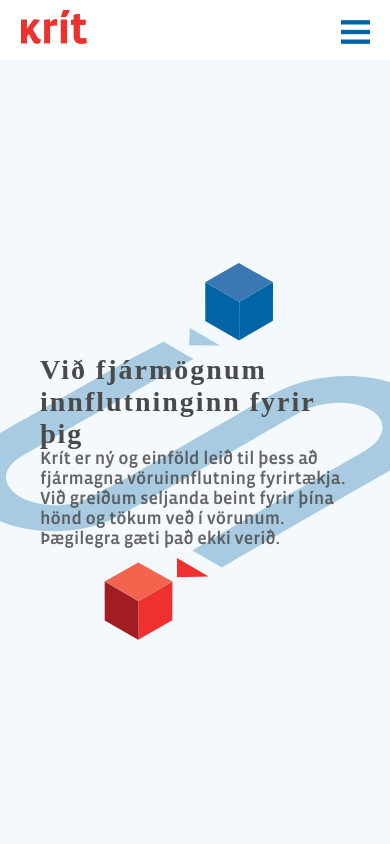
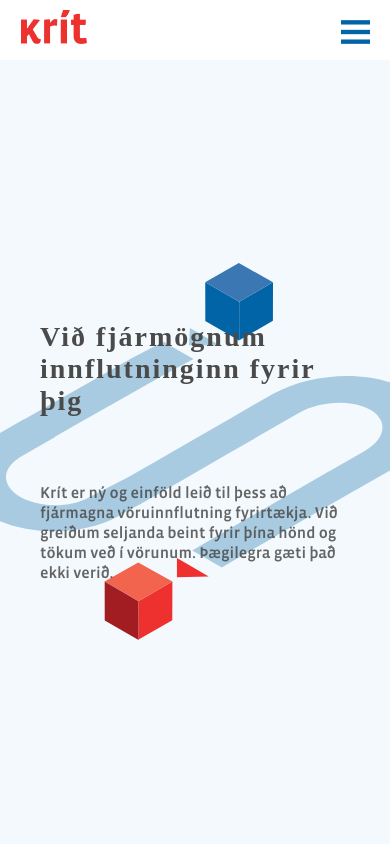
Before and after one commit to agirmar92/KritWeb, an Angular app: page / in a window 390 px wide. Shown: the top 844 px of the page. Built offline with nearby package versions, Linux system fonts and the light colour scheme; a web font is replaced by a local one; what ng2-scroll-to would draw is missing.

Commit message:
more responsive changes

```diff
--- a/src/app/content-section/content-section.component.css
+++ b/src/app/content-section/content-section.component.css
@@ -180,10 +180,12 @@ p.bold {
 
     p {
         margin: 0;
+        font-size: 16px;
     }
 
     p.bold {
         margin-bottom: 16px;
+        font-size: 18px;
     }
 
     .krit-content-box {
--- a/src/app/header/header.component.css
+++ b/src/app/header/header.component.css
@@ -61,25 +61,28 @@ p {
         display: none;
     }
 
-    h1 {
-        font-size: 28px;
-        line-height: 32px;
-        text-align: left;
-        margin: 0 40px;
-    }
-
-    p {
-        font-size: 18px;
-        line-height: 20px;
-        text-align: left;
-        margin: 0 40px;
-    }
-
     .krit-header {
         min-height: 0;
         height: calc(100% - 60px);
         margin-top: 60px;
         background-size: 90% !important;
+    }
+}
+
+/* For screens 550px wide or smaller */
+@media (max-width: 550px) {
+    h1 {
+        font-size: 28px;
+        line-height: 32px;
+        text-align: left;
+        margin: 0 40px 67px 40px;
+    }
+
+    p {
+        font-size: 16px;
+        line-height: 20px;
+        text-align: left;
+        margin: 0 40px;
     }
 }
 
```
